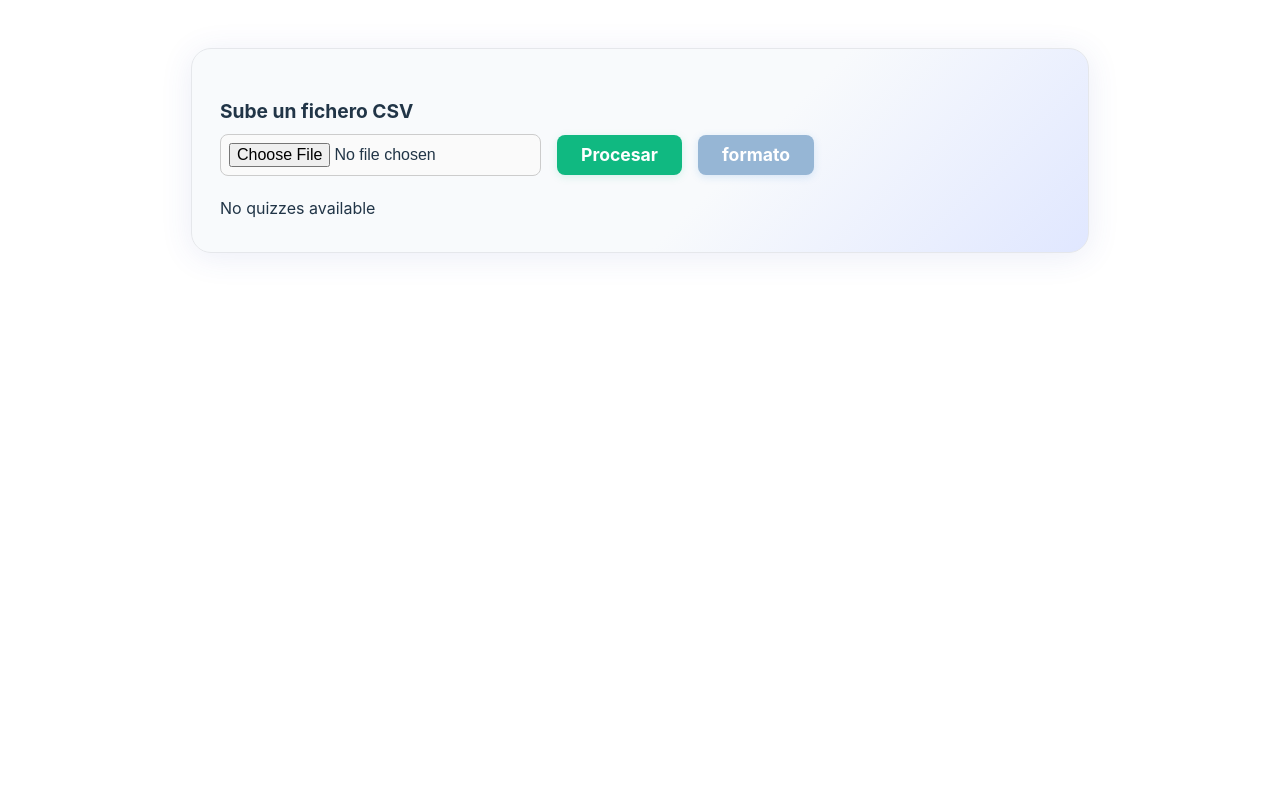
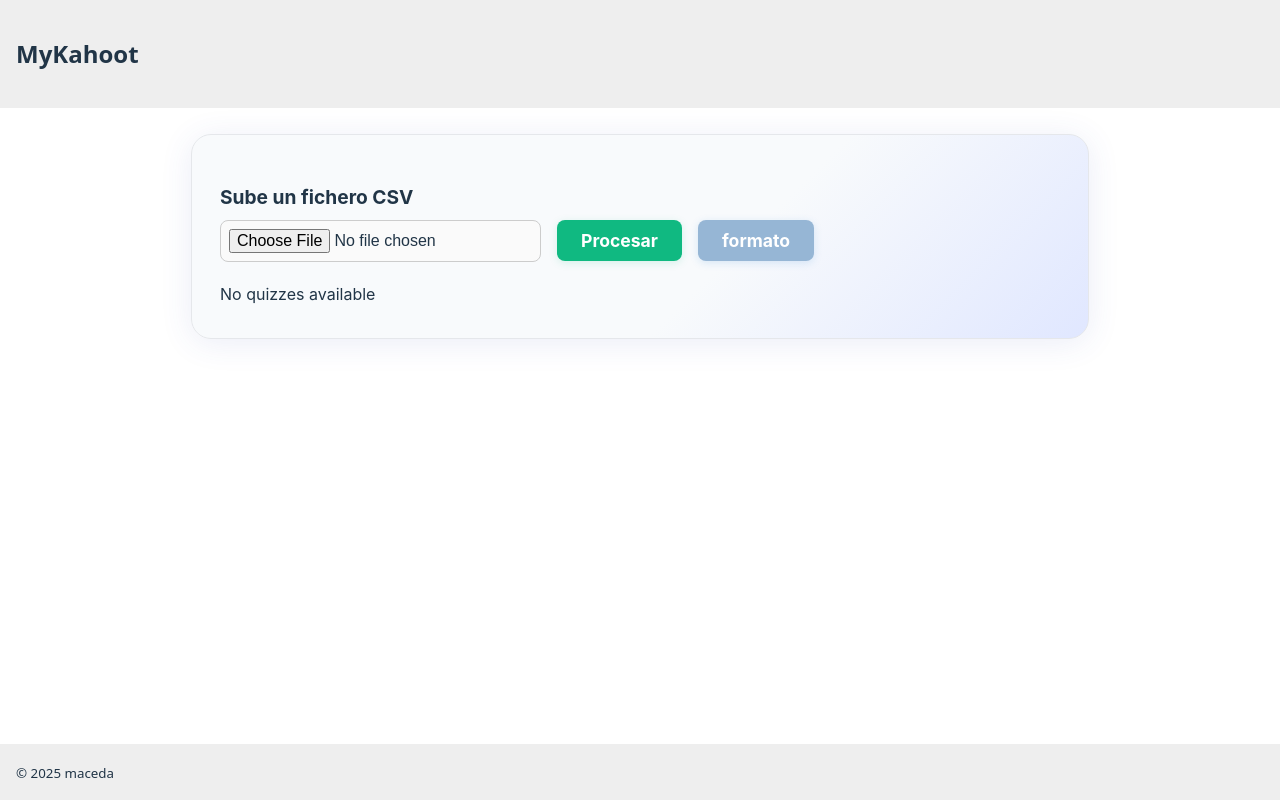
Before and after one commit to AlvaroMaceda/MyKahoot, a React (Vite) app: page / in a window 1280 px wide. Built offline with nearby package versions, Linux system fonts and the light colour scheme.

Commit message:
Adds layout

```diff
--- a/src/App.tsx
+++ b/src/App.tsx
@@ -3,6 +3,7 @@ import { BrowserRouter as Router, Routes, Route } from 'react-router-dom'
 import { Provider } from 'react-redux'
 import { store } from './redux/store'
 
+import Layout from './components/Layout'
 import Home from './routes/Home/Home'
 import Quiz from './routes/Quiz/Quiz'
 import QuizPreview from './routes/Preview/QuizPreview'
@@ -17,6 +18,7 @@ function App() {
 
   return (
     <Provider store={store}>
+      <Layout>
       <Router>
         <Routes>
           {appRoutes.map((route, index) => (
@@ -24,6 +26,7 @@ function App() {
           ))}
         </Routes>
       </Router>
+      </Layout>
     </Provider>
   )
 }
--- /dev/null
+++ b/src/components/Layout.css
@@ -0,0 +1,13 @@
+.app-layout {
+  display: flex;
+  flex-direction: column;
+  min-height: 100vh;
+}
+header, footer {
+  background: #eee;
+  padding: 1rem;
+}
+main {
+  flex: 1;
+  padding: 1rem;
+}
--- /dev/null
+++ b/src/components/Layout.tsx
@@ -0,0 +1,27 @@
+import type { JSX } from 'react'
+
+import './Layout.css'
+
+interface LayoutProps {
+  children: React.ReactNode
+}
+
+function Layout({ children }: LayoutProps): JSX.Element {
+
+  return (
+    <div className="app-layout">
+      <header>
+        <h2>MyKahoot</h2>
+        {/* Add navigation/menu here */}
+      </header>
+      <main>
+        {children}
+      </main>
+      <footer>
+        <small>© 2025 maceda</small>
+      </footer>
+    </div>
+  )
+}
+
+export default Layout
--- a/src/routes/Home/Home.css
+++ b/src/routes/Home/Home.css
@@ -1,7 +1,7 @@
 
 .container {
   max-width: 840px;
-  margin: 48px auto;
+  margin: 10px auto;
   padding: 32px 28px;
   background: linear-gradient(135deg, #f8fafc 60%, #e0e7ff 100%);
   border-radius: 20px;
--- a/src/routes/Preview/QuizPreview.tsx
+++ b/src/routes/Preview/QuizPreview.tsx
@@ -18,9 +18,9 @@ function QuizPreview() {
   }
 
   const quiz: QuizDetails = previewQuiz
-  function handleSave() {
-    saveQuiz(db, quiz)
-    console.log('Quiz guardado')
+  async function handleSave() {
+    await saveQuiz(db, quiz)
+
   }
 
   function handleCancel() {
```
